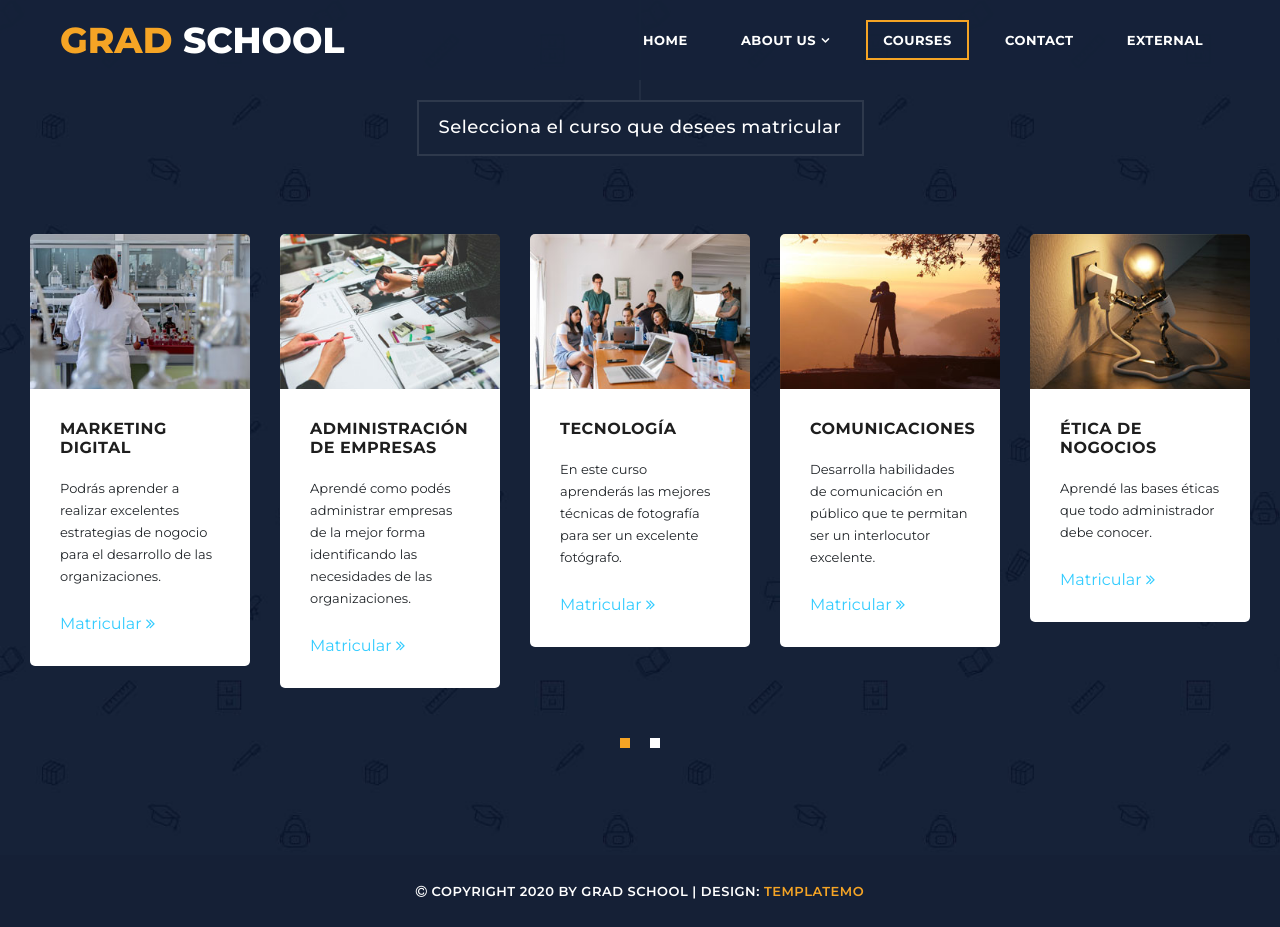
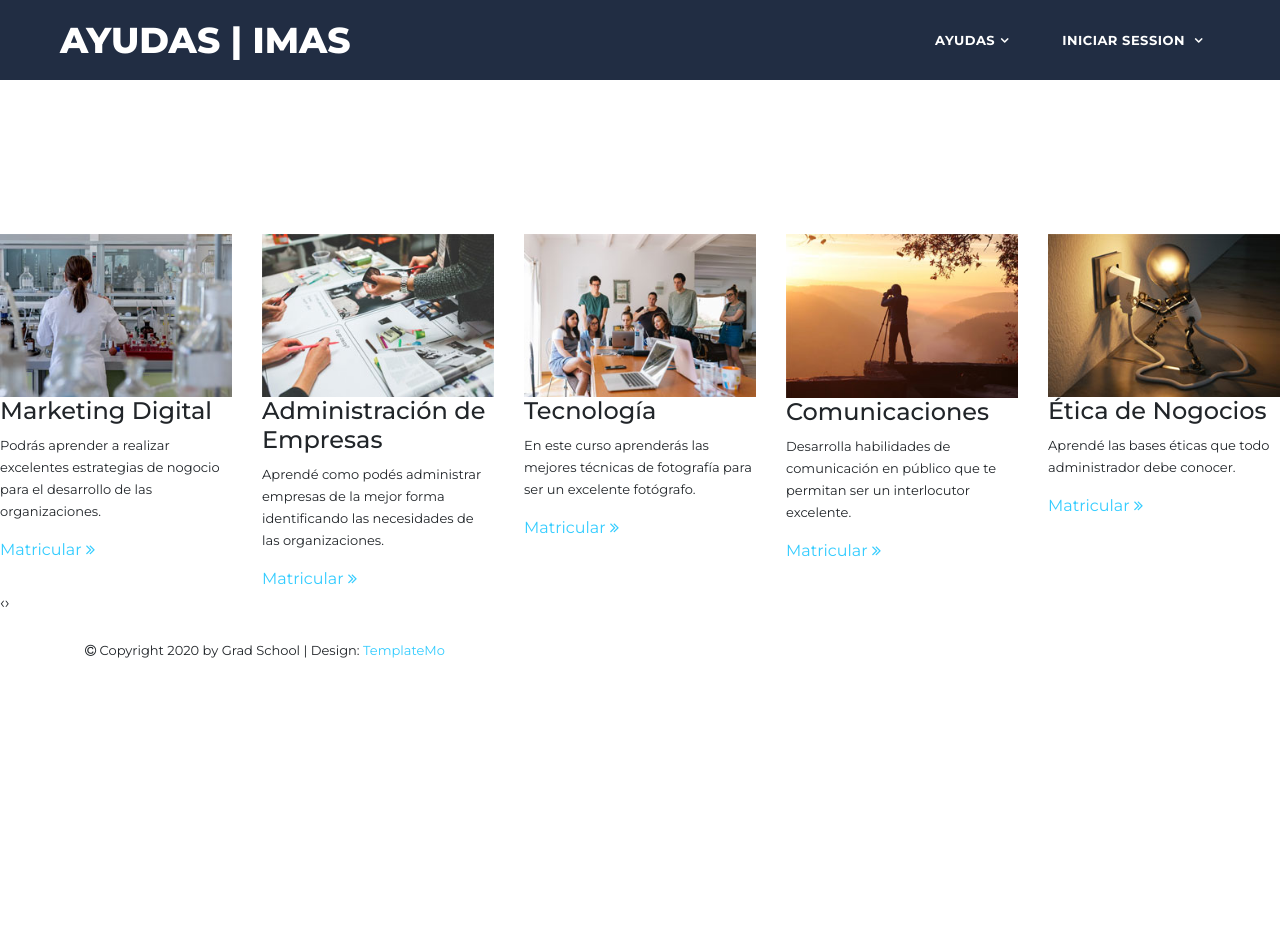
Before and after one commit to DanielMC24/-SC502_3C2023_L_G01, a PHP site: page /Cursos.html in a window 1280 px wide. After the commit the page ends 658 px from the top, so only its background shows below. Run offline with PHP 8.4, Linux system fonts and the light colour scheme; some libraries are stand-ins or nearby versions.

Commit message:
Cambios Cursos
Cambios en el header cursos

```diff
--- a/Proyecto ambiente web/Cursos.html
+++ b/Proyecto ambiente web/Cursos.html
@@ -9,23 +9,21 @@
     <meta name="author" content="">
     <link href="https://fonts.googleapis.com/css?family=Montserrat:100,200,300,400,500,600,700,800,900" rel="stylesheet">
 
-    <title>Grad School HTML5 Template</title>
+    <title>Pagina principal</title>
 
     <!-- Bootstrap core CSS -->
     <link href="vendor/bootstrap/css/bootstrap.min.css" rel="stylesheet">
 
     <!-- Additional CSS Files -->
     <link rel="stylesheet" href="assets/css/fontawesome.css">
-    <link rel="stylesheet" href="assets/css/templatemo-grad-school.css">
+    <link rel="stylesheet" href="assets/css/index.css">
     <link rel="stylesheet" href="assets/css/owl.css">
     <link rel="stylesheet" href="assets/css/lightbox.css">
-<!--
 
-TemplateMo 557 Grad School
 
-https://templatemo.com/tm-557-grad-school
 
--->
+
+
   </head>
 
 <body>
@@ -34,24 +32,25 @@
   <!--header-->
   <header class="main-header clearfix" role="header">
     <div class="logo">
-      <a href="#"><em>Grad</em> School</a>
+      <a href="#"> AYUDAS | IMAS</a>
     </div>
-    <a href="#menu" class="menu-link"><i class="fa fa-bars"></i></a>
+    <a href="index.php" class="menu-link"><i class="fa fa-bars"></i></a>
     <nav id="menu" class="main-nav" role="navigation">
       <ul class="main-menu">
-        <li><a href="#section1">Home</a></li>
-        <li class="has-submenu"><a href="#section2">About Us</a>
+
+        <li class="has-submenu"><a href="#section2"> AYUDAS</a>
           <ul class="sub-menu">
-            <li><a href="#section2">Who we are?</a></li>
-            <li><a href="#section3">What we do?</a></li>
-            <li><a href="#section3">How it works?</a></li>
-            <li><a href="https://templatemo.com/about" rel="sponsored" class="external">External URL</a></li>
+            <li><a href="#">Solicitar Ayuda</a></li>
+            <li><a href="#">Registrar Ayuda</a></li>
+
+
           </ul>
         </li>
-        <li><a href="#section4">Courses</a></li>
-        <!-- <li><a href="#section5">Video</a></li> -->
-        <li><a href="#section6">Contact</a></li>
-        <li><a href="https://templatemo.com" class="external">External</a></li>
+        <li class="has-submenu"><a href="#"> Iniciar session </a>
+          <ul class="sub-menu">
+            <li><a href="#">Iniciar Sesion</a></li>
+            <li><a href="#"> Registrarse</a></li>
+
       </ul>
     </nav>
   </header>
--- a/Proyecto ambiente web/index.html
+++ b/Proyecto ambiente web/index.html
@@ -48,7 +48,7 @@
             <li><a href="https://templatemo.com/about" rel="sponsored" class="external">External URL</a></li>
           </ul>
         </li>
-        <li><a href="Cursos.html">Courses</a></li>
+        <li><a href="Cursos.php">Cursos</a></li>
         <!-- <li><a href="#section5">Video</a></li> -->
         <li><a href="#section6">Contact</a></li>
         <li><a href="https://templatemo.com" class="external">External</a></li>
--- a/Proyecto ambiente web/views/index.php
+++ b/Proyecto ambiente web/views/index.php
@@ -47,7 +47,6 @@
 
           </ul>
         </li>
-        <li><a href="#">Cursos</a></li>
         <li class="has-submenu"><a href="#"> Iniciar session </a>
           <ul class="sub-menu">
             <li><a href="#">Iniciar Sesion</a></li>
@@ -114,7 +113,7 @@
                       <img src="" alt="">
                     </div>
                     <div class="col-md-6">
-                     <p>Pagina dedicada a ayuda social para la poblacion de escasos recurs</p>
+                     <p>Pagina dedicada a ayuda social para la poblacion de escasos recursos</p>
                     </div>
                   </div>
                 </article>
```
